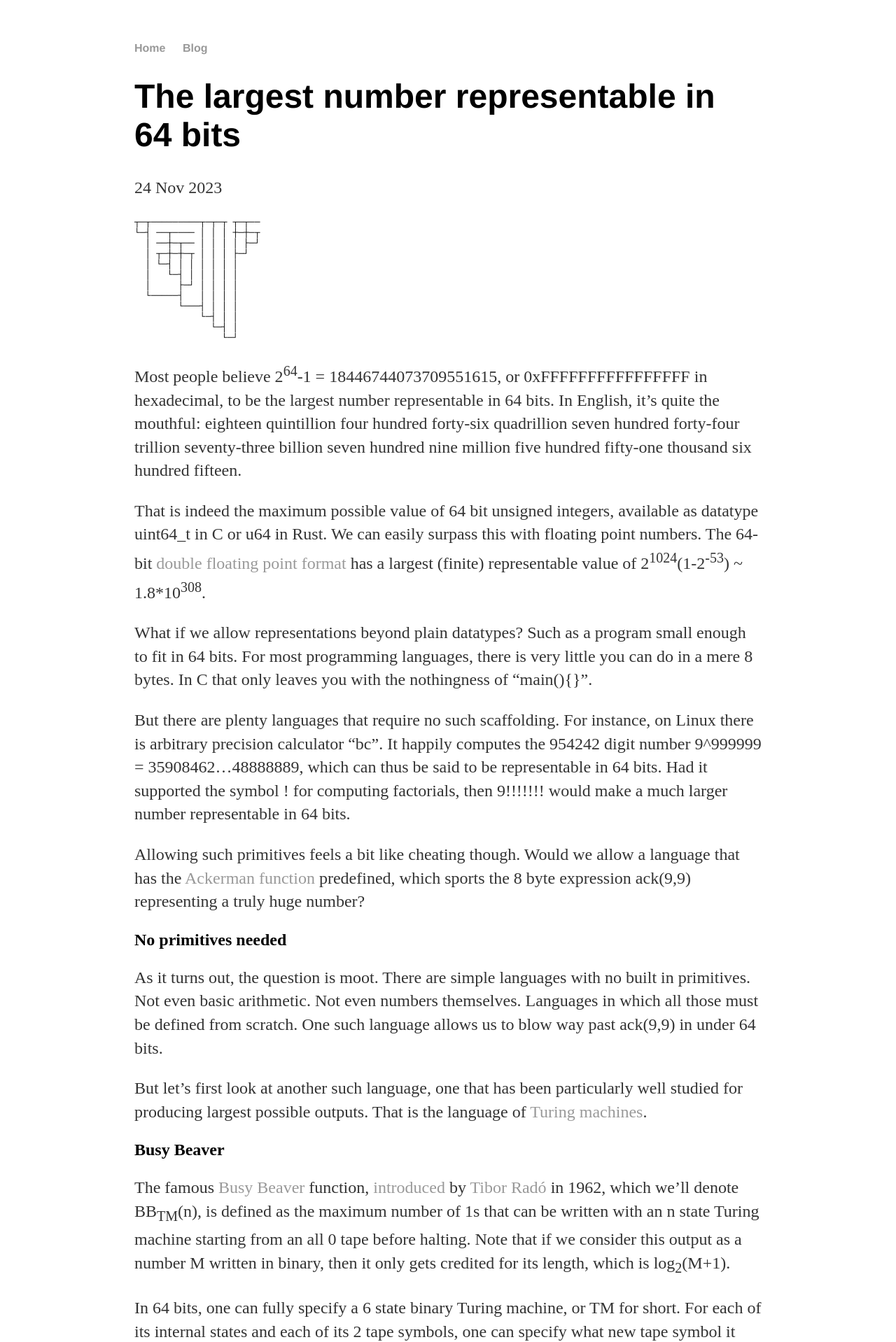
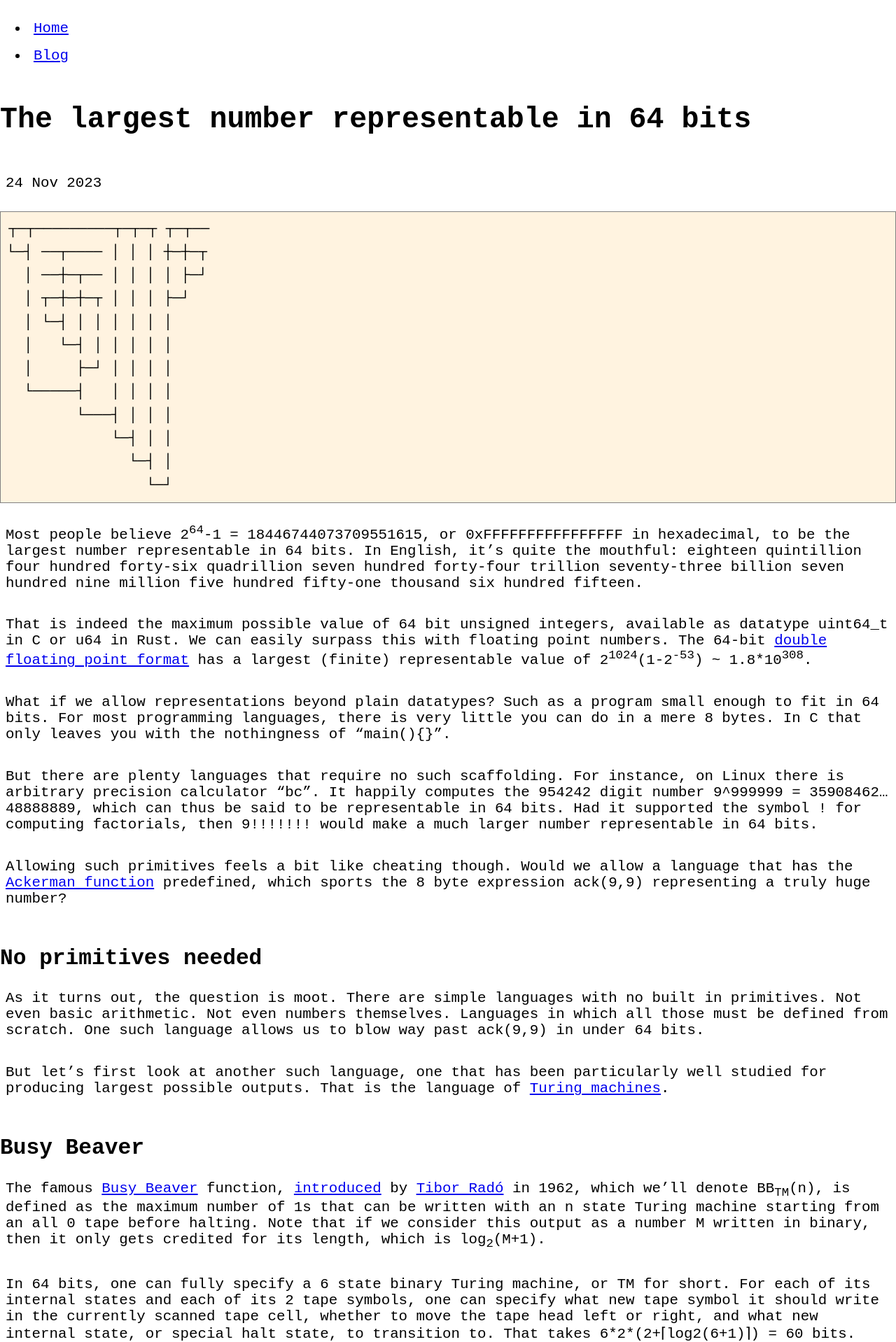
Before and after one commit to tromp/tromp.github.io, a Jekyll site: the page built from _posts/2023-11-24-largest-number.md, in a window 1280 px wide. Shown: the top 1918 px of the page at 70% size. Built offline with Jekyll 4.4.1, drawn with Linux system fonts in a browser that asks for light colours.

Commit message:
try alt css

```diff
--- a/_layouts/post.html
+++ b/_layouts/post.html
@@ -2,7 +2,7 @@
 <HTML>
 <HEAD>
 <TITLE>{{ page.title }}</TITLE>
-<link rel="stylesheet" type="text/css" href="/css/main.css">
+<link rel="stylesheet" type="text/css" href="/css/altmain.css">
 </HEAD>
 
 <BODY>
--- /dev/null
+++ b/css/altmain.css
@@ -0,0 +1,157 @@
+#publication_date {
+  font-style: italic;
+}
+
+p {
+  padding: .5rem;
+}
+
+#banner {
+  background-color: #FB8C00;
+  display: inline-flex;
+  width: 100%;
+  justify-content: space-between;
+  align-items: center;
+}
+
+#banner > ul {
+  list-style: none;
+  padding: 0 1rem 0 .5rem;
+  display: inline-flex;
+}
+
+#banner > ul > li {
+  padding: 0 .5rem;
+}
+
+#banner > ul > li > a:hover {
+  background-color: #FFA726;
+}
+
+#banner > ul > li > a {
+  text-decoration: none;
+  padding: .2rem;
+  border-radius: 8px;
+  border: 15px;
+}
+
+#me {
+  border-radius: 231px;
+  border: 15px;
+  padding: .5rem;
+  max-width: 6rem;
+  margin: 0;
+  margin-right: 1rem;
+}
+
+.body {
+  margin: 1rem;
+}
+
+.articles > ul {
+  list-style: none;
+}
+
+.articles > ul > li {
+  margin: 1rem 0;
+}
+
+.articles > ul > li > a {
+  text-decoration: none;
+  color: #E65100;
+  font-weight: bold;
+}
+
+.date {
+  color: #9E9E9E;
+}
+
+#name {
+  font-weight: bolder;
+  display: inline-flex;
+  align-items: center;
+  margin: 0;
+  text-decoration: none;
+  color: black;
+  border-radius: 8px;
+  border: 15px;
+  padding: 0 .5rem;
+}
+
+#name:hover {
+  background-color: #FFA726;
+}
+
+img {
+  margin: auto;
+  display: block;
+  max-width: 95%;
+  margin-top: 1rem;
+  margin-bottom: 1rem;
+}
+
+hr {
+  max-width: 30%;
+  margin-top: 1.5rem;
+  margin-bottom: 1.5rem;
+}
+
+body {
+    margin: 0;
+    font-family: monospace, sans-serif;
+    font-size: 1.3rem;
+    margin-bottom: 5rem;
+}
+
+li {
+    padding: 0.5rem;
+}
+
+blockquote {
+  padding: 1rem;
+  border-bottom: 1px solid gray;
+  border-top: 1px solid gray;
+  margin: auto;
+  margin-top: 3rem;
+  margin-bottom: 3rem;
+  max-width: 80%;
+  color: #4c566a;
+  padding: .1rem;
+}
+
+pre {
+    background: #FFF3E0 !important;
+    padding: 0.5rem;
+    white-space: pre-wrap;
+    border: 1px solid grey;
+    margin-bottom: 0;
+    min-width: 30%;
+}
+
+code {
+    font-size: 1.3rem;
+    background: #FFF3E0 !important;
+    line-height: 1.6;
+    padding: 0 .2rem !important;
+}
+
+td, th {
+    border: 1px solid black;
+    padding: 0.5rem
+}
+
+th {
+    background: rgb(255,250,240);
+}
+
+h1 {
+    margin: 3rem 0 3rem 0;
+}
+
+h2, h3, h4, h5, h6 {
+    margin: 3rem 0 1rem 0;
+}
+
+p:has(img):has(em) {
+  padding-bottom: 2.5rem;
+}
```
